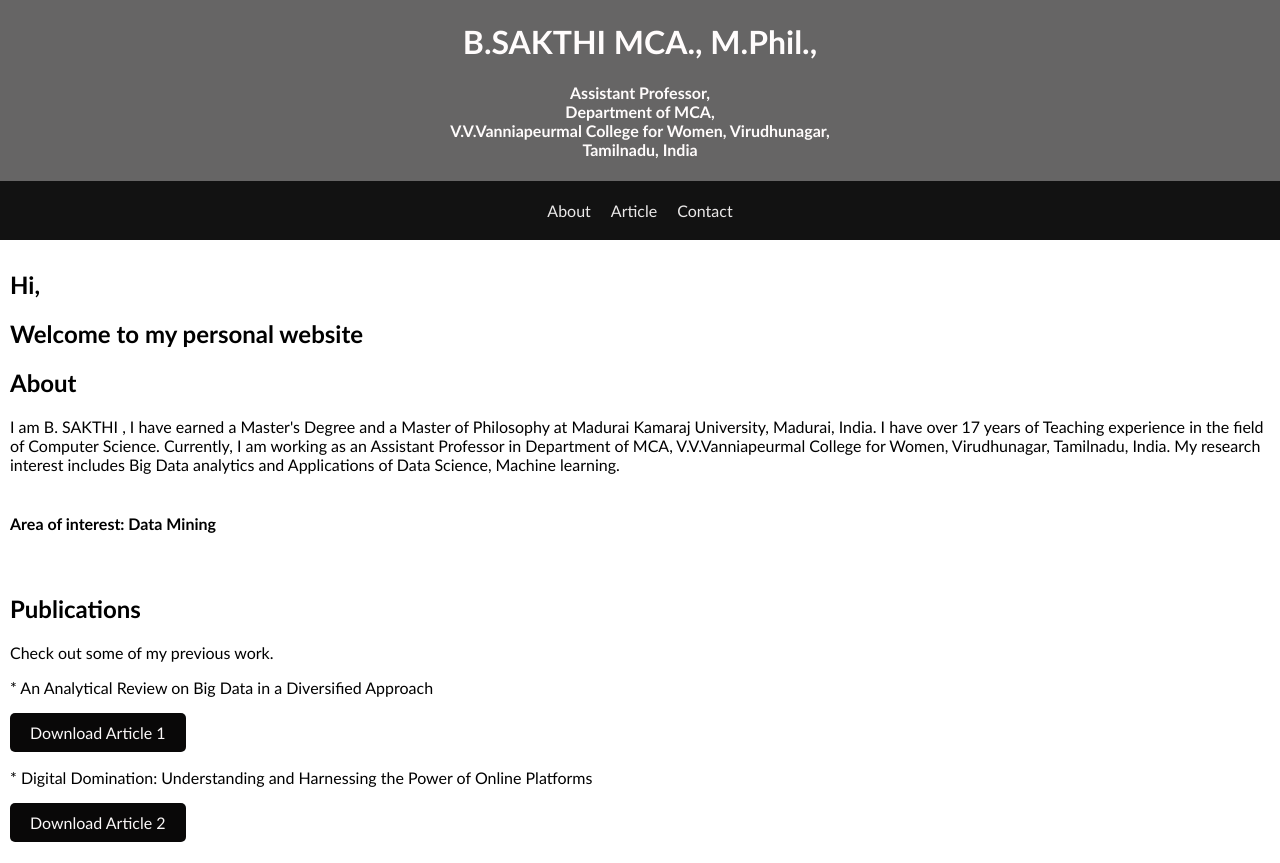
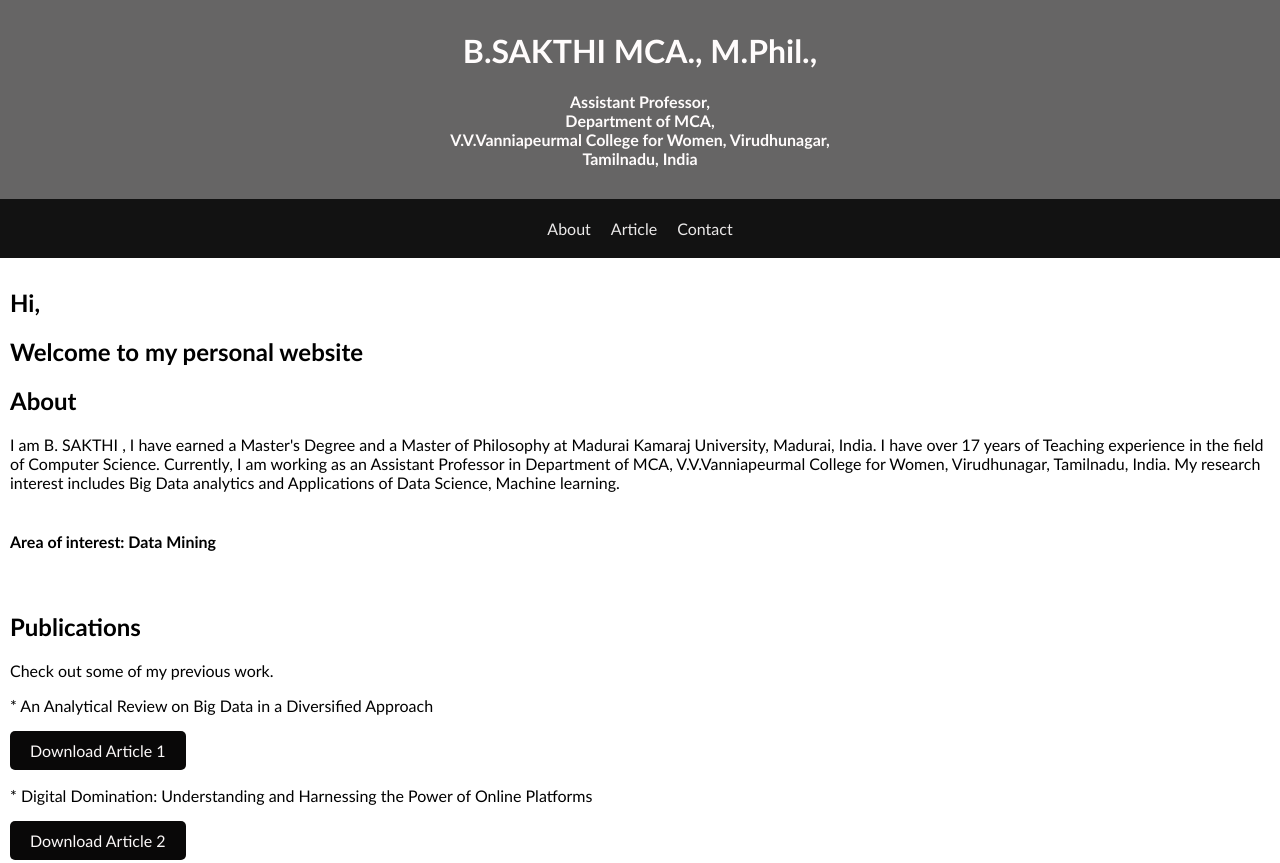
Before and after one commit to sakvin1st/website, a plain HTML site: page index.html in a window 1280 px wide. Shown: the top 863 px of the page. Drawn offline with Linux system fonts and the light colour scheme.

Commit message:
Update styles.css

```diff
--- a/styles.css
+++ b/styles.css
@@ -13,7 +13,7 @@ body {
 header {
     background-color: #666565;
     color: #fffcfc;
-    padding: 1px;
+    padding: 10px;
     text-align: center;
 
 
```
